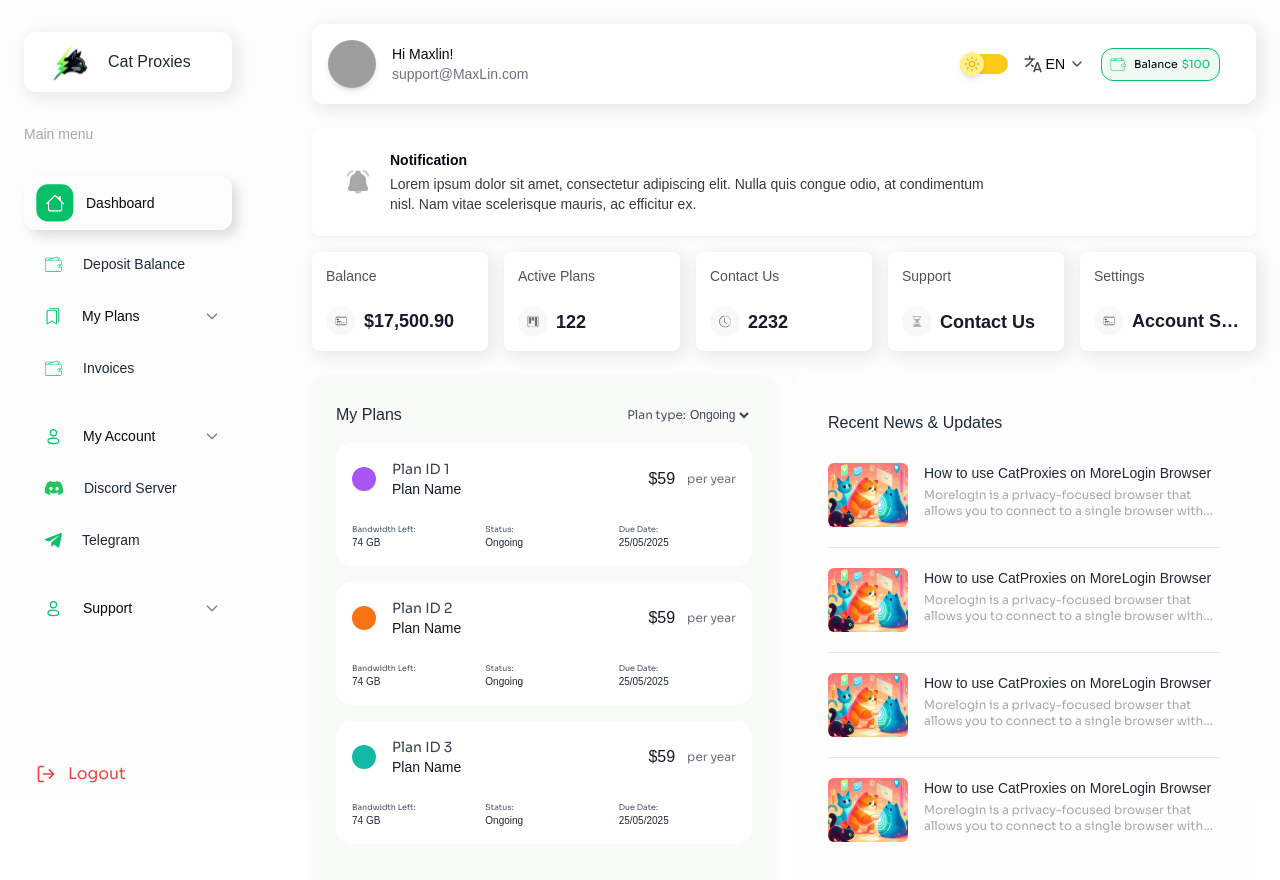
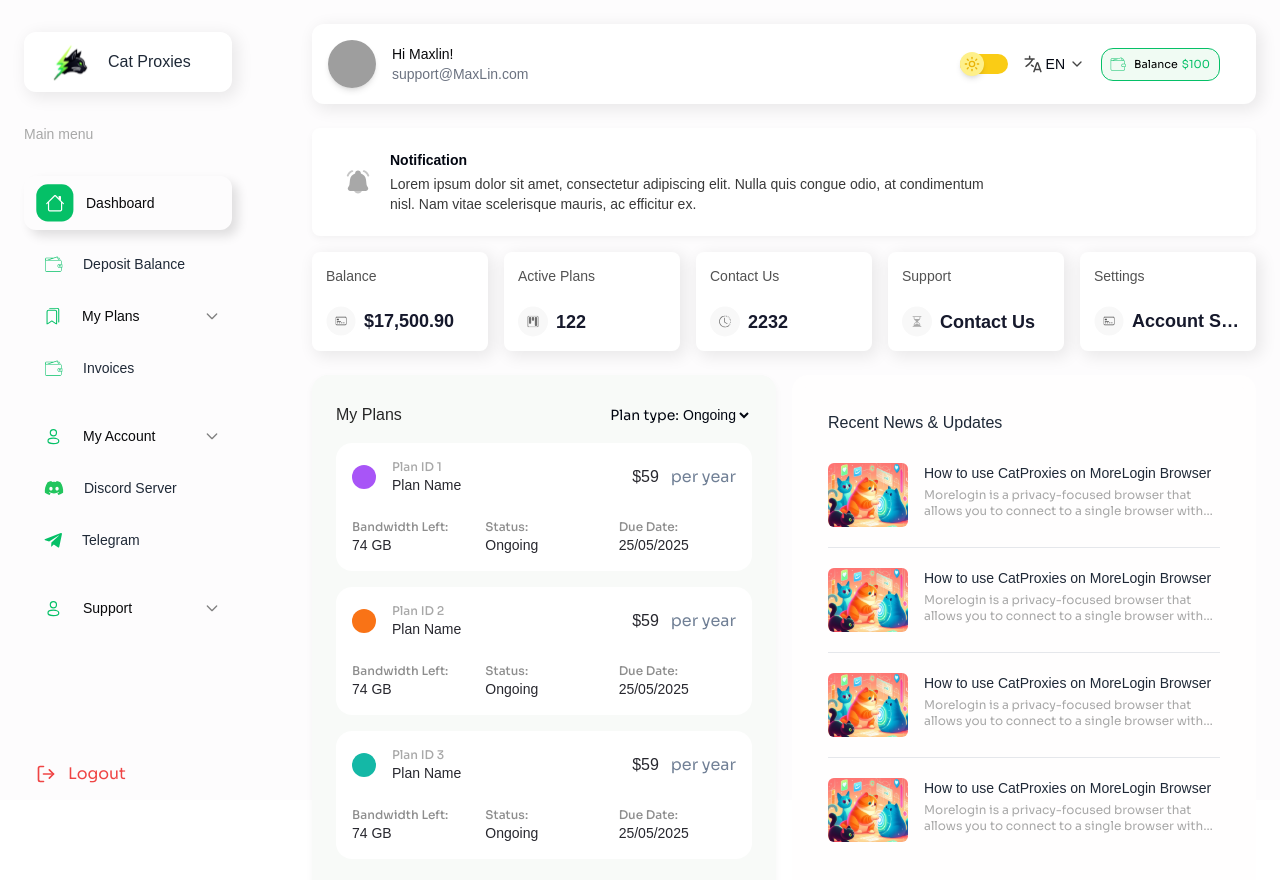
Before and after one commit to myselfabhi/Cat_Proxies, a Next.js app: page /dashboard in a window 1280 px wide. Shown: the top 880 px of the page. Built offline with nearby package versions, Linux system fonts and the light colour scheme; grey boxes are pictures that could not be loaded; a web font is replaced by a local one.

Commit message:
fix: plan section acc to new UI

```diff
--- a/src/components/dashboard/PlansSection.tsx
+++ b/src/components/dashboard/PlansSection.tsx
@@ -33,15 +33,15 @@ const PlansSection = () => {
     <div className="w-full bg-[#F8FAF8] dark:bg-[#1E2327] rounded-2xl shadow-soft px-6 py-7 mb-12 mx-auto">
       {/* Header */}
       <div className="flex flex-wrap justify-between items-center mb-4 gap-4">
-        <h2 className="text-base font-satoshi font-medium text-gray-800 dark:text-gray-200">
+        <h2 className=" font-satoshi font-medium text-[#262626] dark:text-gray-200">
           My Plans
         </h2>
         <div className="flex items-center">
-          <span className="text-xs text-gray-600 dark:text-gray-400">
+          <span className="text-sm text-[#020611] dark:text-gray-400">
             Plan type:
           </span>
           <select
-            className="text-xs font-satoshi font-medium text-gray-700 dark:text-gray-300 dark:bg-[#161B1E] border-none rounded-md dark:p-1 bg-transparent focus:outline-none"
+            className="text-sm font-satoshi font-medium text-[#020611] dark:text-gray-300 dark:bg-[#161B1E] border-none rounded-md dark:p-1 bg-transparent focus:outline-none"
             defaultValue="ongoing"
           >
             <option value="ongoing">Ongoing</option>
@@ -63,19 +63,19 @@ const PlansSection = () => {
               <div className="flex items-center gap-4">
                 <div className={`w-6 h-6 rounded-full ${plan.color}`}></div>
                 <div>
-                  <p className="text-sm text-gray-700 dark:text-gray-300">{`Plan ID ${plan.id}`}</p>
-                  <p className="text-sm font-satoshi font-medium text-gray-900 dark:text-gray-100">
+                  <p className="text-xs font-medium text-[#A8A8A8] dark:text-gray-300">{`Plan ID ${plan.id}`}</p>
+                  <p className="text-sm font-satoshi font-medium text-[#27272E] dark:text-gray-100">
                     {plan.name}
                   </p>
                 </div>
               </div>
 
               {/* Right Section */}
-              <div className="flex flex-col sm:flex-row items-end sm:items-center text-right gap-1 sm:gap-3">
-                <p className="text-base font-satoshi font-normal text-gray-900 dark:text-gray-100">
+              <div className="flex flex-col sm:flex-row items-end sm:items-center text-right sm:gap-3">
+                <p className=" font-satoshi font-medium text-[#27272E] dark:text-gray-100">
                   {plan.price}
                 </p>
-                <p className="text-xs text-gray-500 dark:text-gray-400">
+                <p className=" text-[#718096] dark:text-gray-400">
                   per year
                 </p>
               </div>
@@ -84,26 +84,26 @@ const PlansSection = () => {
             {/* Middle Section */}
             <div className="grid grid-cols-1 sm:grid-cols-3 gap-4">
               <div>
-                <p className="text-[8px] text-gray-600 dark:text-gray-400">
+                <p className="text-xs font-medium text-[#8D8D8D] dark:text-gray-400">
                   Bandwidth Left:
                 </p>
-                <p className="text-[10px] font-satoshi font-medium text-gray-800 dark:text-gray-200">
+                <p className="text-sm font-satoshi font-medium text-[#27272E] dark:text-gray-200">
                   {plan.bandwidth}
                 </p>
               </div>
               <div>
-                <p className="text-[8px] text-gray-600 dark:text-gray-400">
+                <p className="text-xs font-medium text-[#8D8D8D] dark:text-gray-400">
                   Status:
                 </p>
-                <p className="text-[10px] font-satoshi font-medium text-gray-800 dark:text-gray-200">
+                <p className="text-sm font-satoshi font-medium text-[#27272E] dark:text-gray-200">
                   {plan.status}
                 </p>
               </div>
               <div>
-                <p className="text-[8px] text-gray-600 dark:text-gray-400">
+                <p className="text-xs font-medium text-[#8D8D8D] dark:text-gray-400">
                   Due Date:
                 </p>
-                <p className="text-[10px] font-satoshi font-medium text-gray-800 dark:text-gray-200">
+                <p className="text-sm font-satoshi font-medium text-[#27272E] dark:text-gray-200">
                   {plan.dueDate}
                 </p>
               </div>
```
